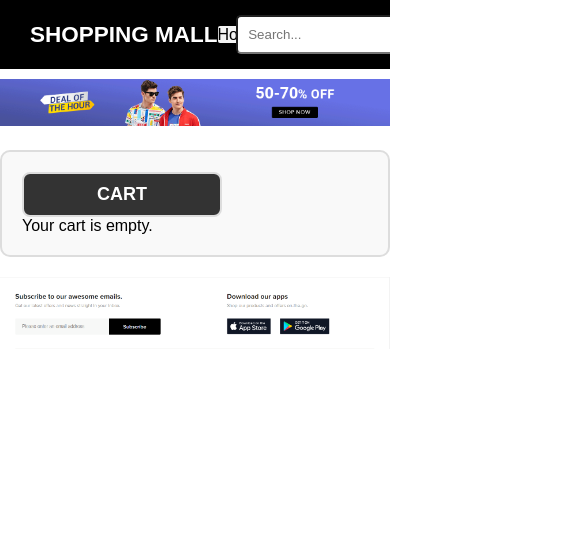
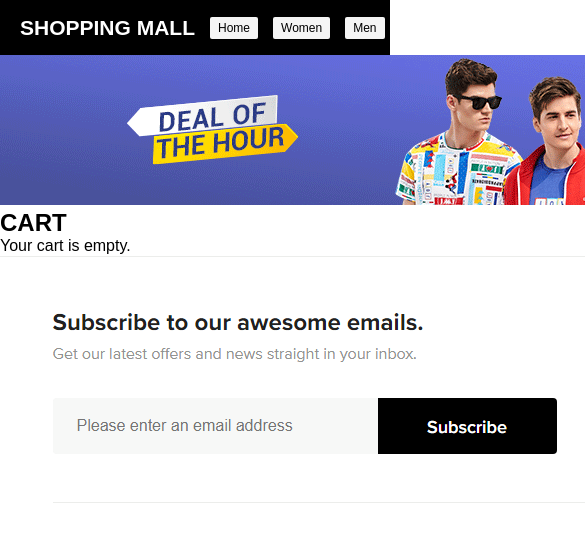
Before and after one commit to Vivek-turram/E-commerce-application, a React (Create React App) app: page /cart in a window 390 px wide. Shown: the top 542 px of the page, 585 px wide, since content can reach past the window. Built offline with nearby package versions, Linux system fonts and the light colour scheme.

Commit message:
Update App.css

```diff
--- a/src/App.css
+++ b/src/App.css
@@ -5,119 +5,64 @@
   font-family: Arial, Helvetica, sans-serif;
 }
 
+/* ===== Header Section ===== */
 .headerSection {
   display: flex;
   justify-content: space-between;
   align-items: center;
-  padding: 15px 30px;
+  padding: 12px 20px;
   background-color: black;
   color: white;
+  gap: 15px;                /* spacing between sections */
+  flex-wrap: nowrap;        /* keep in single row */
+  overflow-x: auto;         /* scroll if too small */
+  white-space: nowrap;
+  -webkit-overflow-scrolling: touch;
+}
 
-  flex-wrap: nowrap;        /* ✅ Always single row */
-  overflow-x: auto;         /* ✅ Allow scroll if small screen */
-  white-space: nowrap;      /* ✅ Prevent wrapping */
-  -webkit-overflow-scrolling: touch;
+.title {
+  font-size: 18px;
+  font-family: 'Gill Sans', 'Gill Sans MT', Calibri, 'Trebuchet MS', sans-serif;
+  white-space: nowrap;
 }
 
 .center ul {
   display: flex;
-  gap: 20px;
+  gap: 15px;
+  list-style: none;
+  margin: 0;
+  padding: 0;
 }
 
 .center ul li {
-  list-style: none;
+  font-size: 16px;
+  white-space: nowrap;
 }
 
-.title {
-  font-size: 15px;
-  font-family: 'Gill Sans', 'Gill Sans MT', Calibri, 'Trebuchet MS', sans-serif;
+/* Search box */
+.search {
+  flex: 1;
+  max-width: 250px;
 }
 
-.left   { flex: 2; }
-.center { flex: 4; }
-.search { flex: 2; }
-.right  { flex: 4; display: flex; justify-content: space-between; padding: 0px 10px; }
-
 .search input {
-  padding: 10px;
-  width: 20rem;
+  width: 100%;
+  padding: 8px 10px;
   border-radius: 5px;
-  margin-left: -150px;
-  max-width: 100%;     /* ✅ Shrinks on Android */
+  border: none;
 }
 
-.bannerBox {
-  margin: 10px 0px;
-}
-
-.bannerBox img {
-  width: 100%;
-}
-
-.menImages {
+/* Right section (cart/login etc.) */
+.right {
   display: flex;
-  flex-wrap: wrap;
-  justify-content: space-around;
-}
-
-.menImages img:hover {
-  transform: scale(1.1);
-  box-shadow: 0px 4px 15px rgba(0, 0, 0, 0.2);
-  width: 180px;
-  height: 180px;
-}
-
-.womenImages {
-  display: flex;
-  flex-wrap: wrap;
-  justify-content: space-around;
-}
-
-.womenImages img:hover {
-  transform: scale(1.1);
-  box-shadow: 0px 4px 15px rgba(0, 0, 0, 0.2);
-  width: 180px;
-  height: 180px;
-}
-
-.cart-container {
-  border: 2px solid #ddd;
-  padding: 20px;
-  border-radius: 10px;
-  margin: 20px auto;
-  background-color: #f9f9f9;
-  max-width: 800px;
-  justify-content: center;
+  gap: 15px;
   align-items: center;
-}
-
-.cart-container h2 {
-  border: 2px solid #ddd;
-  font-size: large;
-  color: white;
-  background-color:#333;
-  padding: 10px;
-  border-radius: 8px;
-  width: 200px;
-  text-align: center;
-}
-
-.collectionSection h2 {
-  font-size: 2rem;
-  color: #333;
-  text-align: center;
-  margin-bottom: 20px;
-  font-family: 'Georgia', serif;
-  border: 2px solid #000;
-  padding: 10px;
-  border-radius: 5px;
-  background-color: #f0f0f0;
 }
 
 .cart {
   background-color: white;
   color: black;
-  padding: 8px 15px;
+  padding: 6px 12px;
   border-radius: 5px;
   text-decoration: none;
   font-weight: bold;
@@ -133,6 +78,19 @@
   border-radius: 2px;
   background-color: whitesmoke;
   color: black;
+  padding: 4px 8px;
 }
 
-/* ✅ Removed all @media queries to keep layout same on laptop + Android */
+/* ✅ Responsive tweaks without breaking row layout */
+@media (max-width: 768px) {
+  .title { font-size: 16px; }
+  .center ul li { font-size: 14px; }
+  .search { max-width: 180px; }
+  .right { gap: 10px; }
+}
+
+@media (max-width: 480px) {
+  .title { font-size: 14px; }
+  .center ul li { font-size: 12px; }
+  .search { max-width: 140px; }
+}
```
